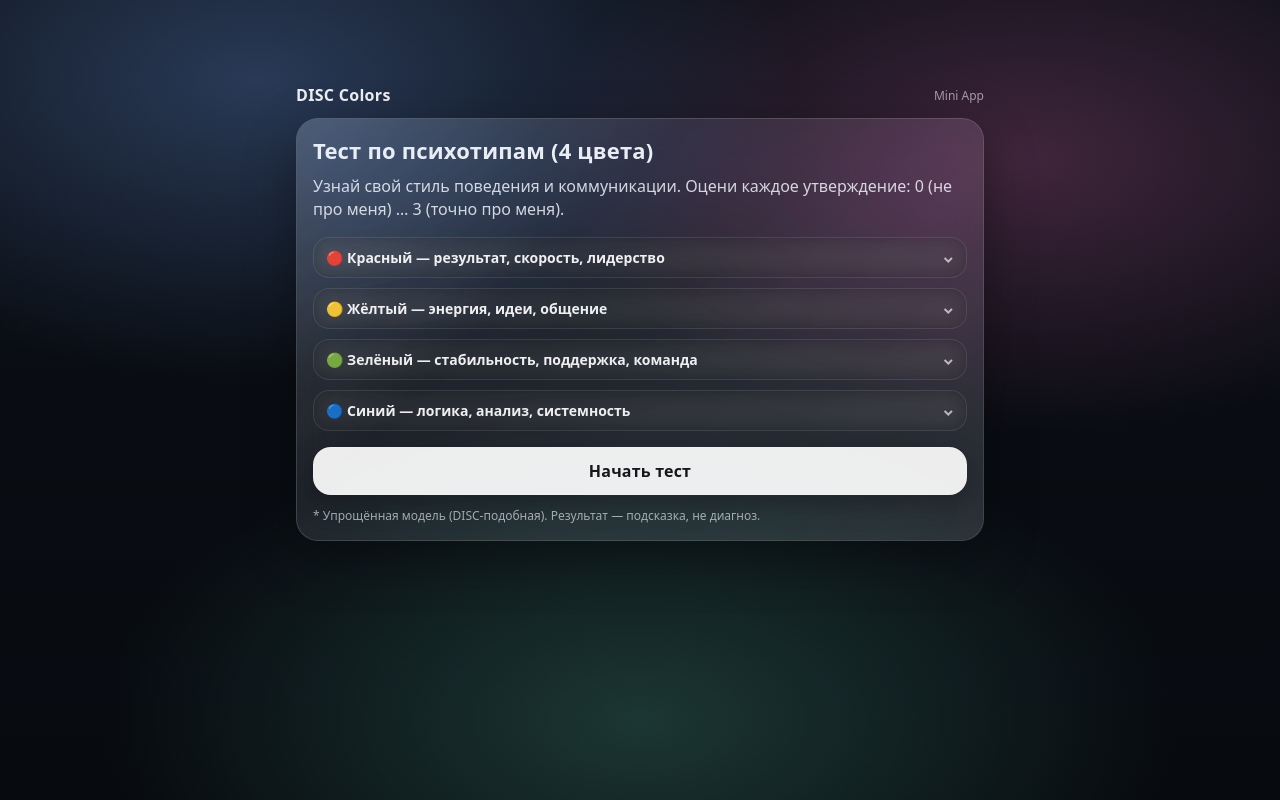
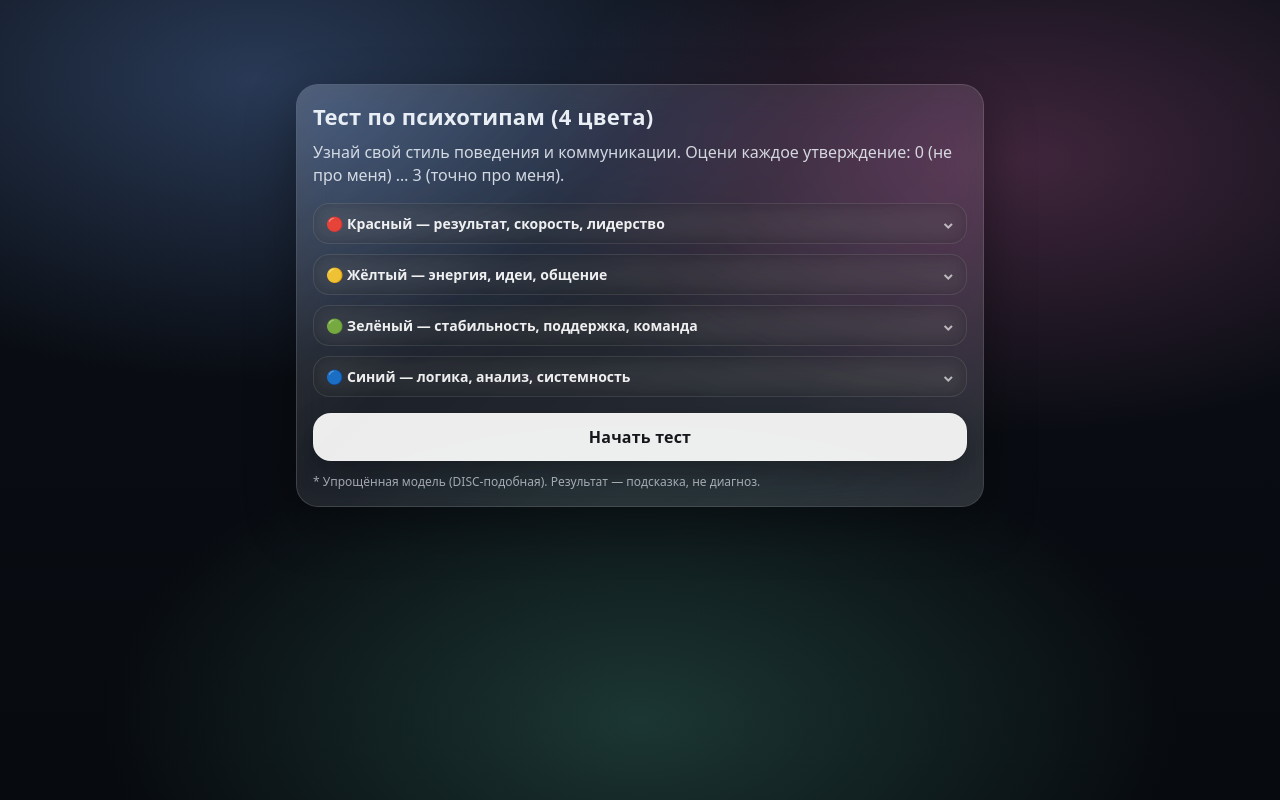
Before and after one commit to EvgenKasta/mary-portfolio, a Next.js app: page / in a window 1280 px wide. Built offline with nearby package versions, Linux system fonts and the light colour scheme.

Commit message:
Update TestApp.tsx

```diff
--- a/components/TestApp.tsx
+++ b/components/TestApp.tsx
@@ -605,14 +605,10 @@ function GlassDisclosure({ title, body }: { title: string; body: React.ReactNode
 /* ===================== Existing logic components ===================== */
 
 function Header({ progress }: { progress?: number }) {
+  if (typeof progress !== "number") return null;
+
   return (
     <div style={{ marginBottom: 12 }}>
-      <div style={{ display: "flex", justifyContent: "space-between", alignItems: "center", gap: 10 }}>
-        <div style={{ fontWeight: 800, letterSpacing: 0.3, color: "rgba(255,255,255,0.92)" }}>DISC Colors</div>
-        <div style={{ fontSize: 12, opacity: 0.7, color: "rgba(255,255,255,0.8)" }}>Mini App</div>
-      </div>
-
-      {typeof progress === "number" && (
       <div
         style={{
           marginTop: 10,
@@ -634,7 +630,6 @@ function Header({ progress }: { progress?: number }) {
           }}
         />
       </div>
-      )}
     </div>
   );
 }
```
Lines whose indentation alone changed are shown as unchanged.
